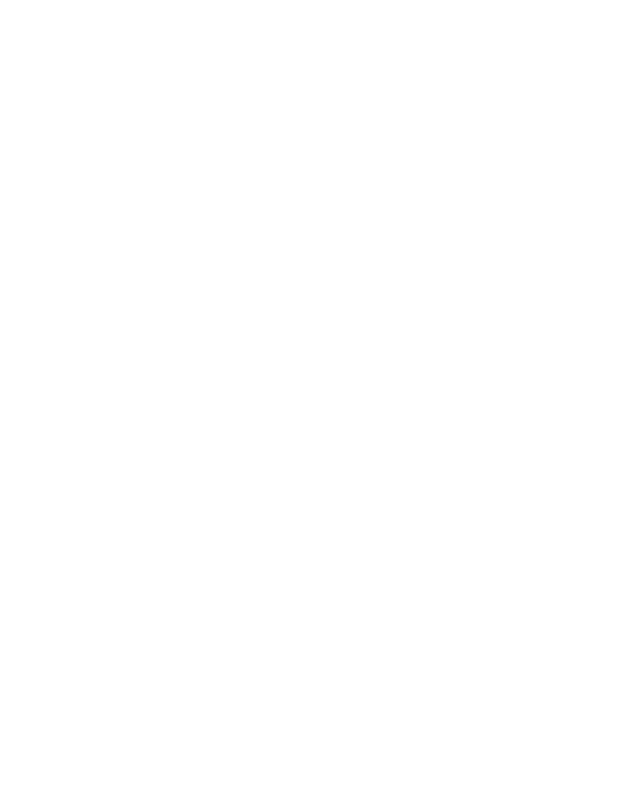
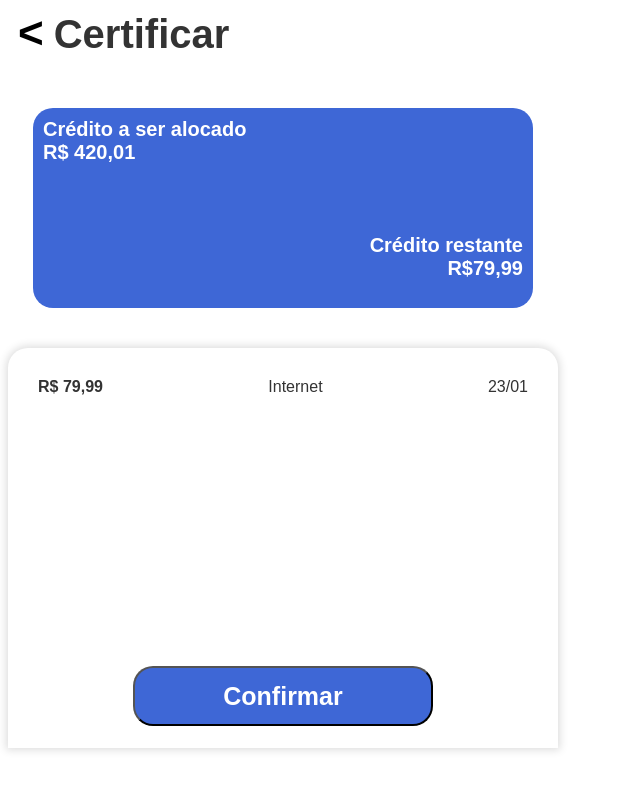
Before and after one commit to claudemirgms/megahack-cip, a React (Create React App) app: page /certificar in a window 1280 px wide. Shown: the top 790 px of the page, without its empty margins (0-640 px from the left). Built offline with nearby package versions, Linux system fonts and the light colour scheme.

Commit message:
add certificar confirmacao e contas

```diff
--- /dev/null
+++ b/src/pages/Certificar/index.js
@@ -0,0 +1,51 @@
+import React from 'react';
+import { Link } from 'react-router-dom'
+import './styles.css';
+
+export default function Certificar(){
+
+  return (
+    <>
+      <div class="main">
+        <div class="topo">
+          <div class="topocontas">
+            <span class="contasmes">
+              <Link class="link" to="/">&#60;</Link>
+              Certificar
+            </span>
+          </div>
+        </div>
+        <div class="certificar">
+          <div class="creditodisponivel">
+            Crédito a ser alocado<br />
+            R$ 420,01
+          </div>
+          <div class="credito">
+            <div class="utilizado">
+              Crédito restante
+            </div>
+            <div class="utilizado">
+              R$79,99
+            </div>
+          </div>
+        </div>
+        <div class="confirmar">
+          <div class="registro">
+            <div class="valorregistro">R$ 79,99</div>
+            <div>Internet</div>
+            <div>23/01</div>
+          </div>
+          <div class="divconfirmar">
+            <div>
+              <Link to="confirmacao">
+              <button class="botaoconfirmar">
+                <bold class="tituloconfirmar">Confirmar</bold>
+              </button>
+              </Link>
+            </div>
+          </div>
+        </div>
+      </div>
+    </>
+  )
+}
--- /dev/null
+++ b/src/pages/Certificar/styles.css
@@ -0,0 +1,47 @@
+.certificar{
+  height: 200px;
+  width: 500px;
+  background-color: #3E67D6;
+  border-radius: 20px;
+  margin-left: 25px;
+}
+.confirmar{
+  width: 550px;
+  height: 400px;
+  border-radius: 20px 20px 0px 0px;
+  box-shadow: 0px 0px 8px 2px #DDD;
+  margin-top: 40px;
+}
+.registro{
+  padding: 30px;
+  display: flex;
+  flex-direction: row;
+  justify-content: space-between;
+}
+.valorregistro{
+  font-weight: bold;
+}
+.divconfirmar{
+  height: 300px;
+  display: flex;
+  flex-direction: column;
+  justify-content: flex-end;
+  text-align: center;
+}
+.botaoconfirmar{
+  background-color: #3E67D6;
+  border-radius: 20px;
+  width: 300px;
+  height: 60px;
+  color: #FFF;
+  cursor: pointer;
+}
+.tituloconfirmar{
+  font-size: 25px;
+  font-weight: bold;
+}
+.link2{
+  text-decoration: none;
+  cursor: pointer;
+  color: #000;
+}
--- /dev/null
+++ b/src/pages/Confirmacao/index.js
@@ -0,0 +1,31 @@
+import React from 'react';
+import { Link } from 'react-router-dom'
+import './styles.css';
+
+export default function Confirmacao(){
+
+  return (
+    <>
+      <div class="tudo">
+        <div class="processado">
+          <div>
+            Processado com sucesso
+          </div>
+        </div>
+        <div>
+          <i class="far fa-grin-beam fa-7x"></i>
+        </div>
+        <div>
+        crédito utilizado, quando conveniente se dirija a um local de pagamento para quitar o crédito.
+        </div>
+        <div>
+        <Link to="/">
+              <button class="botaoconfirmar2">
+                <bold class="tituloconfirmar">&#62;</bold>
+              </button>
+              </Link>
+        </div>
+      </div>
+    </>
+  )
+}
--- /dev/null
+++ b/src/pages/Confirmacao/styles.css
@@ -0,0 +1,28 @@
+.tudo{
+  width: 550px;
+  height: 600px;
+  display: flex;
+  flex-direction: column;
+  justify-content: space-between;
+  text-align: center;
+}
+.fa-grin-beam{
+  color: #00D0A8;
+}
+.processado{
+  color: #3E67D6;
+  font-size: 30px;
+  font-weight: bold;
+  height: 100px;
+  display: flex;
+  flex-direction: column;
+  justify-content: center;
+}
+.botaoconfirmar2{
+  background-color: #3E67D6;
+  border-radius: 20px;
+  width: 100px;
+  height: 60px;
+  color: #FFF;
+  cursor: pointer;
+}
--- /dev/null
+++ b/src/pages/Contas/index.js
@@ -0,0 +1,52 @@
+import React from 'react';
+import { Link } from 'react-router-dom'
+import './styles.css';
+
+export default function Contas(){
+
+  return (
+    <>
+      <div class="main">
+        <div class="topo">
+          <div class="topocontas">
+            <span class="contasmes">
+              <Link class="link" to="/">&#60;</Link>
+              Contas desse mês
+            </span>
+          </div>
+        </div>
+        <div>
+          <div class="disponivel">
+            <span class="valor">R$ 569,97</span><br />
+            <span class="tituloconta">Valor Disponível</span>
+            <hr />
+          </div>
+          <div class="selecionado">
+            <span class="valor">R$ 0,00</span><br />
+            <span class="tituloconta">Valor Selecionado</span>
+          </div>
+        </div>
+        <div class="linha">
+          <div class="preco">R$ 79,99</div>
+          <div class="descricao">Internet</div>
+          <div class="data">23/01 ></div>
+        </div>
+        <div class="linha">
+          <div class="preco">R$ 79,99</div>
+          <div class="descricao">Luz</div>
+          <div class="data">23/01 ></div>
+        </div>
+        <div class="linha">
+          <div class="preco">R$ 79,99</div>
+          <div class="descricao">Academia</div>
+          <div class="data">23/01 ></div>
+        </div>
+        <div class="linha">
+          <div class="preco">R$ 79,99</div>
+          <div class="descricao">Gás</div>
+          <div class="data">23/01 ></div>
+        </div>
+      </div>
+    </>
+  )
+}
--- /dev/null
+++ b/src/pages/Contas/styles.css
@@ -0,0 +1,27 @@
+.topocontas{
+  margin-bottom: 50px;
+}
+.fa-angle-left{
+  font-size: 50px;
+}
+.contasmes{
+  font-size: 40px;
+  font-weight: bold;
+}
+.disponivel{
+  width: 550px;
+}
+.selecionado{
+  margin-bottom: 100px;
+}
+.link{
+  padding: 10px;
+  font-size: 44px;
+  text-decoration: none;
+  cursor: pointer;
+  color: #000;
+}
+.tituloconta{
+  font-size: 15px;
+  color: #818181;
+}
--- a/src/pages/Dashboard/index.js
+++ b/src/pages/Dashboard/index.js
@@ -1,4 +1,5 @@
 import React from 'react';
+import { Link } from 'react-router-dom'
 import './styles.css';
 
 export default function Dashboard(){
@@ -30,7 +31,7 @@
           </div>
         </div>
         <div class="contas">
-          Contas deste mês >
+        <Link class="linkcontas" to="/contas">Contas deste mês &#62;</Link>
         </div>
         <div class="boxcontas">
           <div class="box">
@@ -43,6 +44,7 @@
               <span>R$ 32,99</span>
             </div>
           </div>
+          <Link class="link2" to="certificar">
           <div class="box">
             <div class="icone">
               <i class="fas fa-wifi fa-2x"></i>
@@ -53,6 +55,7 @@
               <span>R$ 32,99</span>
             </div>
           </div>
+          </Link>
           <div class="box">
             <div class="icone">
               <i class="fas fa-dumbbell fa-2x"></i>
--- a/src/pages/Dashboard/styles.css
+++ b/src/pages/Dashboard/styles.css
@@ -88,3 +88,18 @@
   font-weight: bold;
   font-size: 20px;
 }
+.linkcontas{
+  font-size: 25px;
+  text-decoration: none;
+  cursor: pointer;
+  color: #000;
+}
+.fa-lightbulb{
+  color: rgb(209, 241, 93);
+}
+.fa-wifi{
+  color: #00D0A8;
+}
+.fa-dumbbell{
+  color: #FF00FF;
+}
--- a/src/routes.js
+++ b/src/routes.js
@@ -3,6 +3,9 @@
 
 import Dashboard from './pages/Dashboard';
 import Historico from './pages/Historico';
+import Contas from './pages/Contas';
+import Certificar from './pages/Certificar';
+import Confirmacao from './pages/Confirmacao';
 
 export default function Routes(){
     return(
@@ -10,6 +13,9 @@
         <Switch>
             <Route path="/" exact component={Dashboard} />
             <Route path="/historico" component={Historico} />
+            <Route path="/contas" component={Contas} />
+            <Route path="/certificar" component={Certificar} />
+            <Route path="/confirmacao" component={Confirmacao} />
         </Switch>
       </BrowserRouter>
     );
```
